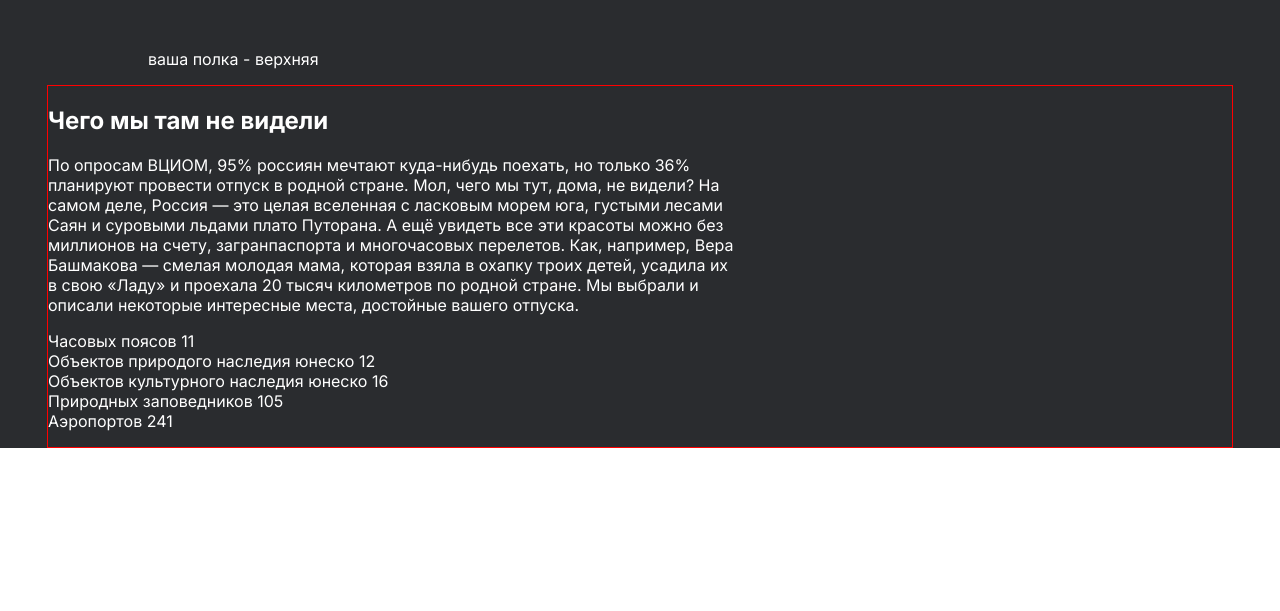
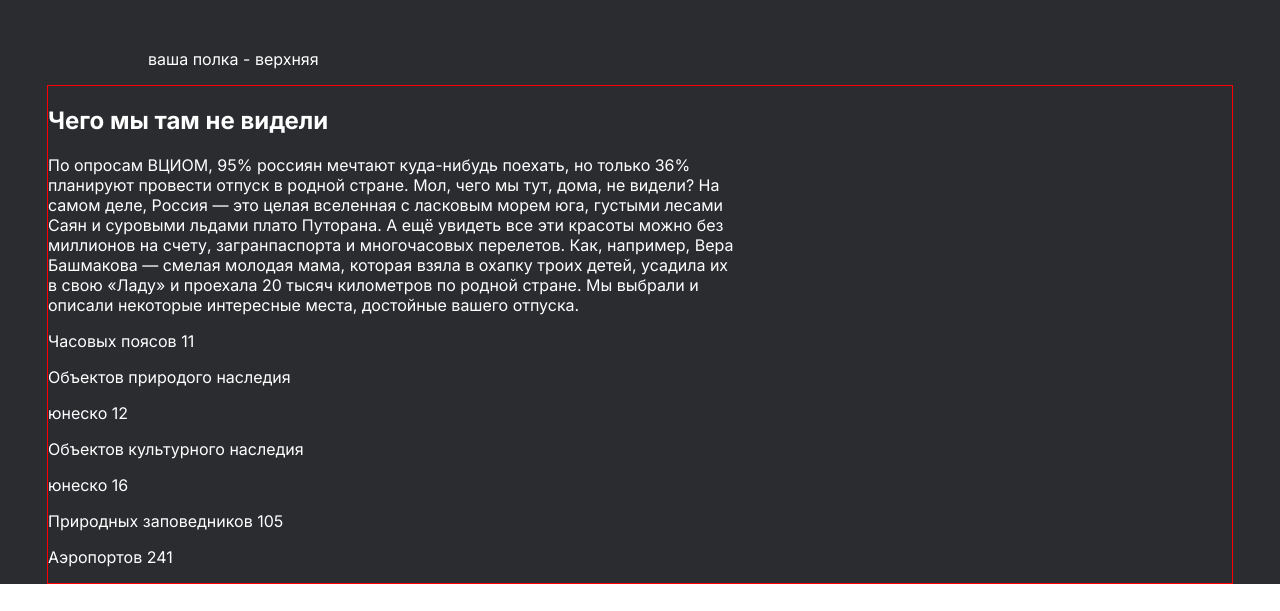
Before and after one commit to BogusFrontend/Russia_Travel, a plain HTML site: page index.html in a window 1280 px wide. Shown: the part 189-800 px from the top of the page. Drawn offline with Linux system fonts and the light colour scheme.

Commit message:
firt part

```diff
--- a/index.html
+++ b/index.html
@@ -66,15 +66,19 @@
                   </p>
                 </div>
                 <div class="block_text_desc">
-                  <p class="text_desc">
-                    <span class="bold">Часовых поясов </span>11 <br />
-                    <span class="bold">Объектов природого наследия </span>
-                    <span class="bold_uppercase">юнеско </span>12 <br />
-                    <span class="bold">Объектов культурного наследия </span>
-                    <span class="bold_uppercase">юнеско </span>16 <br />
-                    <span class="bold">Природных заповедников </span>105 <br />
-                    <span class="bold">Аэропортов </span>241 <br />
-                  </p>
+                  <div class="text_desc">
+                    <p><span class="bold">Часовых поясов </span>11</p>
+                    <p>
+                      <span class="bold">Объектов природого наследия </span>
+                    </p>
+                    <p><span class="bold_uppercase">юнеско </span>12</p>
+                    <p>
+                      <span class="bold">Объектов культурного наследия </span>
+                    </p>
+                    <p><span class="bold_uppercase">юнеско </span>16</p>
+                    <p><span class="bold">Природных заповедников </span>105</p>
+                    <p><span class="bold">Аэропортов </span>241</p>
+                  </div>
                 </div>
               </div>
             </div>
```
Also changed, not shown: src/images/_logo.svg (renamed from src/images/logo.svg).
